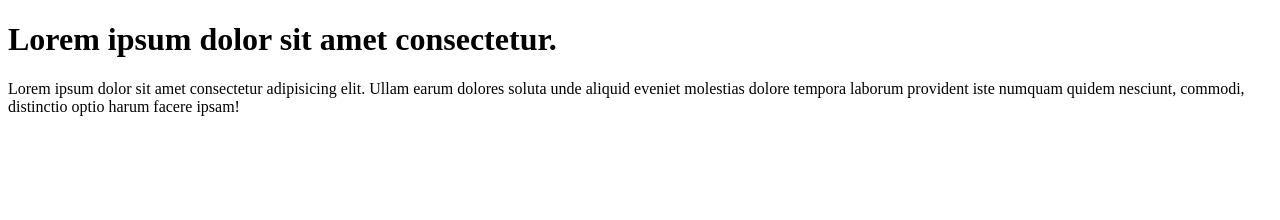
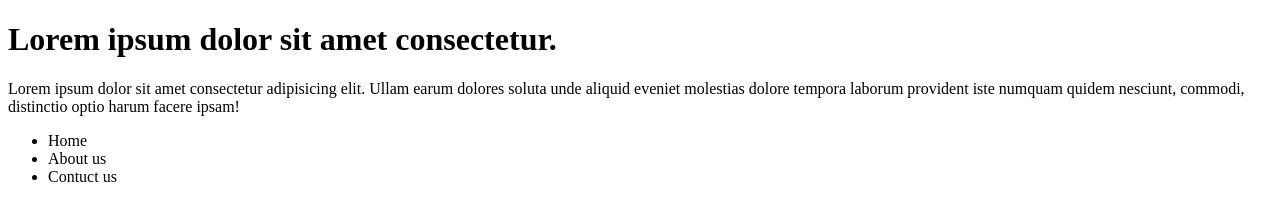
Before and after one commit to MarkTsyrlin/learn-git, a plain HTML site: page index.html in a window 1280 px wide. Drawn offline with Linux system fonts and the light colour scheme.

Commit message:
add a list

```diff
--- a/index.html
+++ b/index.html
@@ -9,5 +9,10 @@
     <h1>Lorem ipsum dolor sit amet consectetur.</h1>
 
     <p>Lorem ipsum dolor sit amet consectetur adipisicing elit. Ullam earum dolores soluta unde aliquid eveniet molestias dolore tempora laborum provident iste numquam quidem nesciunt, commodi, distinctio optio harum facere ipsam!</p>
+    <ul>
+        <li>Home</li>
+        <li>About us</li>
+        <li>Contuct us</li>
+    </ul>
 </body>
 </html>
```
